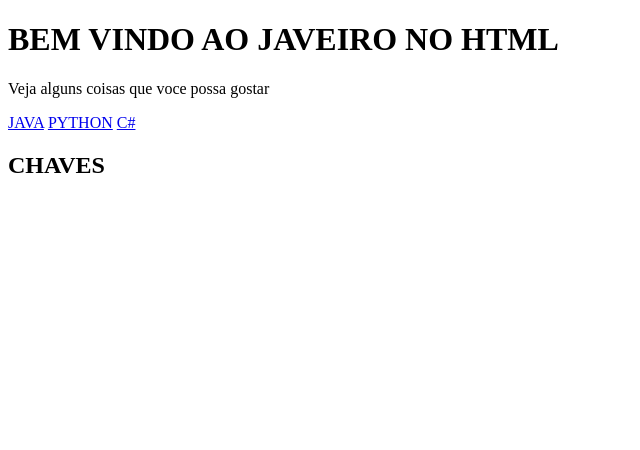
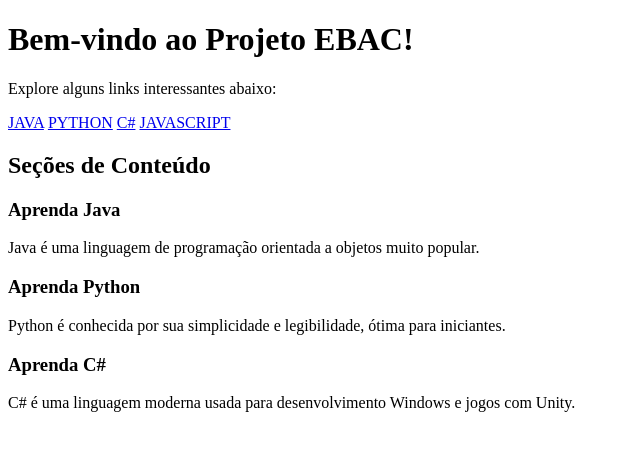
Before and after one commit to devnicolasbr/EBAC, a plain HTML site: page index.html in a window 1280 px wide. Shown: the whole page, without its empty margins (0-640 px from the left). Drawn offline with Linux system fonts and the light colour scheme.

Commit message:
PULL REQUEST

```diff
--- a/index.html
+++ b/index.html
@@ -2,22 +2,31 @@
 <html lang="pt-BR">
 <head>
     <meta charset="UTF-8">
-    <title>EBAC</title>
+    <title>EBAC - Projeto Teste</title>
 </head>
 
 <body>
 <header>
-
-    <h1>BEM VINDO AO JAVEIRO NO HTML</h1>
-    <p>Veja alguns coisas que voce possa gostar</p>
-
+    <h1>Bem-vindo ao Projeto EBAC!</h1>
+    <p>Explore alguns links interessantes abaixo:</p>
     <nav>
         <a href="JAVA">JAVA</a>
         <a href="PYTHON">PYTHON</a>
         <a href="C#">C#</a>
-        <h1>CHAVES</h1>
+        <a href="JAVASCRIPT">JAVASCRIPT</a>
     </nav>
+</header>
 
-</header>
-</body>
-</html>
+<main>
+    <h2>Seções de Conteúdo</h2>
+    <section>
+        <h3>Aprenda Java</h3>
+        <p>Java é uma linguagem de programação orientada a objetos muito popular.</p>
+    </section>
+    <section>
+        <h3>Aprenda Python</h3>
+        <p>Python é conhecida por sua simplicidade e legibilidade, ótima para iniciantes.</p>
+    </section>
+    <section>
+        <h3>Aprenda C#</h3>
+        <p>C# é uma linguagem moderna usada para desenvolvimento Windows e jogos com Unity.</p>
```
